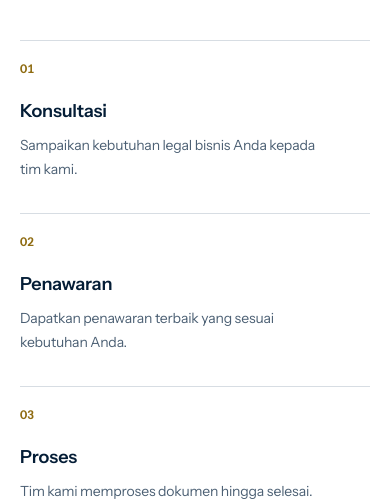
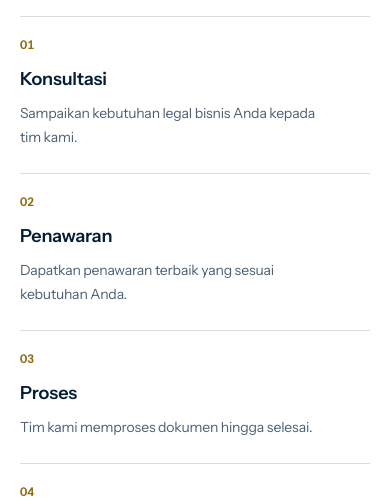
Before and after one commit to UlbertAllain/yuk-jadi-lega, a Next.js app: page / in a window 390 px wide. Shown: the part 2600-3104 px from the top of the page. Built offline with nearby package versions, Linux system fonts and the light colour scheme; no server answers.

Commit message:
refactor: compact process section on mobile

```diff
--- a/components/home/home-process.tsx
+++ b/components/home/home-process.tsx
@@ -26,7 +26,7 @@ const steps = [
 
 export function HomeProcess() {
   return (
-    <section className="border-b border-brand-navy/8 bg-white py-16 lg:py-20">
+    <section className="border-b border-brand-navy/8 bg-white py-12 sm:py-16 lg:py-20">
       <div className="page-shell">
         <div className="flex flex-col gap-4 md:flex-row md:items-end md:justify-between">
           <div>
@@ -43,11 +43,11 @@ export function HomeProcess() {
           </Link>
         </div>
 
-        <div className="mt-10 grid gap-x-8 gap-y-8 sm:grid-cols-2 lg:grid-cols-4">
+        <div className="mt-8 grid gap-x-6 gap-y-6 sm:mt-10 sm:gap-x-8 sm:gap-y-8 sm:grid-cols-2 lg:grid-cols-4">
           {steps.map((step) => (
             <article key={step.number} className="border-t border-brand-navy/16 pt-5">
               <p className="text-xs font-semibold tabular-nums text-brand-gold-dark">{step.number}</p>
-              <h3 className="mt-5 text-lg font-semibold text-brand-navy-dark">{step.title}</h3>
+              <h3 className="mt-3 text-lg font-semibold text-brand-navy-dark sm:mt-5">{step.title}</h3>
               <p className="mt-2 text-sm leading-6 text-brand-muted">{step.description}</p>
             </article>
           ))}
```
